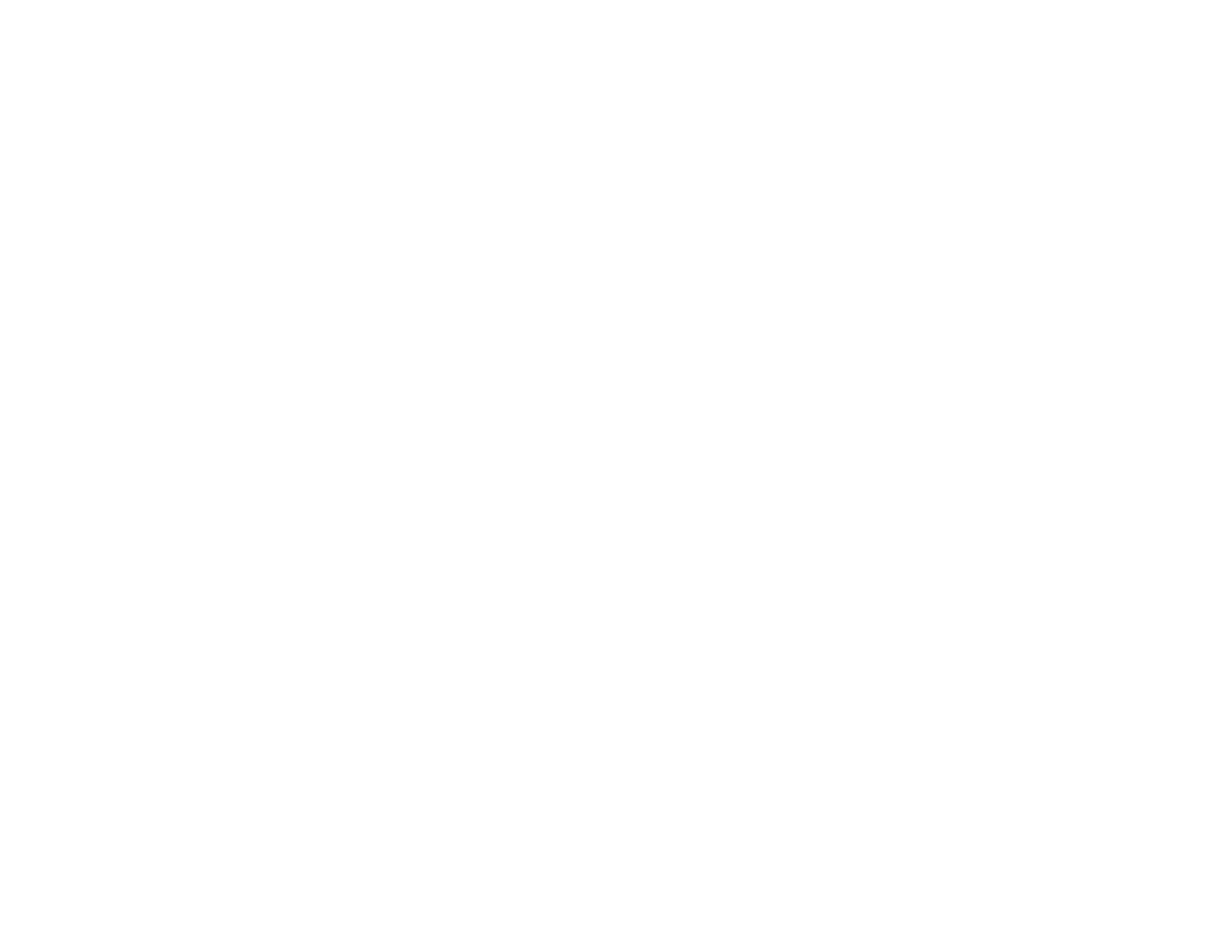
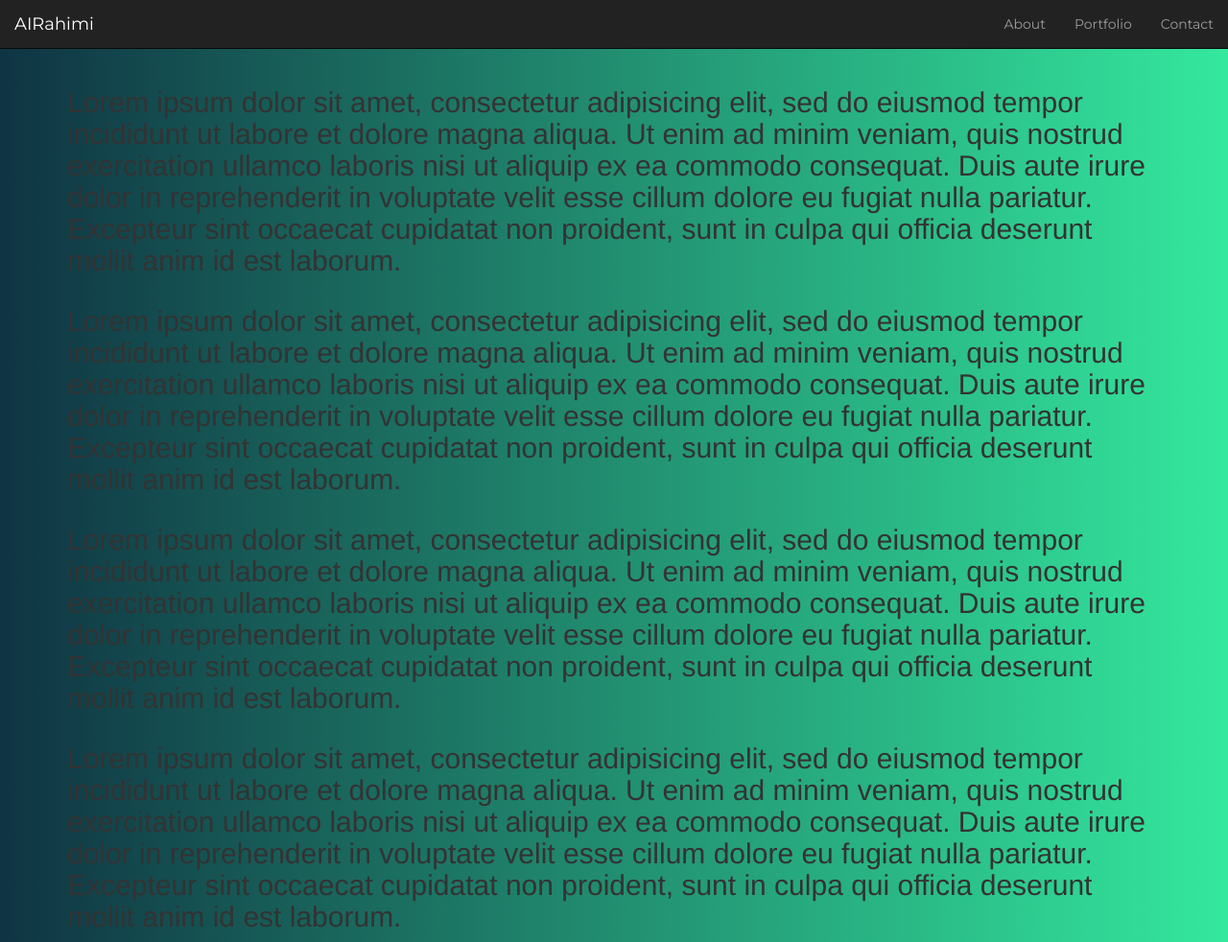
Before and after one commit to AIRahimi/portfolio_page, a plain HTML site: page index.html in a window 1280 px wide. Shown: the whole page at 96% size. Before the commit the page ends 800 px from the top, so only its background shows below. Drawn offline with nearby package versions, Linux system fonts and the light colour scheme.

Commit message:
Added font family, placeholder text and navbars

```diff
--- a/index.html
+++ b/index.html
@@ -10,14 +10,69 @@
 	<!-- Page Title -->
 	<title>Portfolio page</title>
 
-	<!-- Bootstrap CSS -->
+	<!-- Bootstrap CSS 3.3.7 -->
 	<link href="https://maxcdn.bootstrapcdn.com/bootstrap/3.3.7/css/bootstrap.min.css" rel="stylesheet" integrity="sha384-BVYiiSIFeK1dGmJRAkycuHAHRg32OmUcww7on3RYdg4Va+PmSTsz/K68vbdEjh4u" crossorigin="anonymous">
+	<!-- Font Awesome 4.7.0 -->
+	<link href="https://maxcdn.bootstrapcdn.com/font-awesome/4.7.0/css/font-awesome.min.css" rel="stylesheet" integrity="sha384-wvfXpqpZZVQGK6TAh5PVlGOfQNHSoD2xbE+QkPxCAFlNEevoEH3Sl0sibVcOQVnN" crossorigin="anonymous">
+	<!-- Montserrat Font -->
+	<link href="https://fonts.googleapis.com/css?family=Montserrat:400,600" rel="stylesheet">
 	<!-- My CSS -->
 	<link rel="stylesheet" href="style.css">
 
 
 </head>
-<body>
+<body data-spy="scroll" data-target="#scrollspy-js">
+
+	<!-- Navbar top -->
+	<header>
+		<nav class="navbar navbar-inverse navbar-fixed-top">
+			<div class="container-fluid">
+			<a class="navbar-brand navbar-link montserrat" href="#">AIRahimi</a>
+			<ul class="nav navbar-nav navbar-right">
+				<li class="montserrat"><a href="#about">About</a></li>
+				<li class="montserrat"><a href="#portfolio">Portfolio</a></li>
+				<li class="montserrat"><a href="#contact">Contact</a></li>
+			</ul>
+			</div>
+		</nav>
+	</header>
+
+
+	<div class="container" id="about">
+		<h2>Lorem ipsum dolor sit amet, consectetur adipisicing elit, sed do eiusmod
+		tempor incididunt ut labore et dolore magna aliqua. Ut enim ad minim veniam,
+		quis nostrud exercitation ullamco laboris nisi ut aliquip ex ea commodo
+		consequat. Duis aute irure dolor in reprehenderit in voluptate velit esse
+		cillum dolore eu fugiat nulla pariatur. Excepteur sint occaecat cupidatat non
+		proident, sunt in culpa qui officia deserunt mollit anim id est laborum.</h2>
+	</div>
+
+	<div class="container" id="portfolio">
+		<h2>Lorem ipsum dolor sit amet, consectetur adipisicing elit, sed do eiusmod
+		tempor incididunt ut labore et dolore magna aliqua. Ut enim ad minim veniam,
+		quis nostrud exercitation ullamco laboris nisi ut aliquip ex ea commodo
+		consequat. Duis aute irure dolor in reprehenderit in voluptate velit esse
+		cillum dolore eu fugiat nulla pariatur. Excepteur sint occaecat cupidatat non
+		proident, sunt in culpa qui officia deserunt mollit anim id est laborum.</h2>
+	</div>
+
+	<div class="container" id="contact">
+		<h2>Lorem ipsum dolor sit amet, consectetur adipisicing elit, sed do eiusmod
+		tempor incididunt ut labore et dolore magna aliqua. Ut enim ad minim veniam,
+		quis nostrud exercitation ullamco laboris nisi ut aliquip ex ea commodo
+		consequat. Duis aute irure dolor in reprehenderit in voluptate velit esse
+		cillum dolore eu fugiat nulla pariatur. Excepteur sint occaecat cupidatat non
+		proident, sunt in culpa qui officia deserunt mollit anim id est laborum.</h2>
+	</div>
+
+	<div class="container" id="#about">
+		<h2>Lorem ipsum dolor sit amet, consectetur adipisicing elit, sed do eiusmod
+		tempor incididunt ut labore et dolore magna aliqua. Ut enim ad minim veniam,
+		quis nostrud exercitation ullamco laboris nisi ut aliquip ex ea commodo
+		consequat. Duis aute irure dolor in reprehenderit in voluptate velit esse
+		cillum dolore eu fugiat nulla pariatur. Excepteur sint occaecat cupidatat non
+		proident, sunt in culpa qui officia deserunt mollit anim id est laborum.</h2>
+	</div>
 
 	<!-- JQuery, required foor bootstrap JS -->
 	<script src="https://ajax.googleapis.com/ajax/libs/jquery/1.12.4/jquery.min.js"></script>
--- a/style.css
+++ b/style.css
@@ -0,0 +1,12 @@
+body {
+	/*Required for fixed top navbar */
+	padding-top: 70px;
+	/*UIGradient*/
+	background: #34e89e; /* fallback for old browsers */
+	background: -webkit-linear-gradient(to left, #34e89e , #0f3443); /* Chrome 10-25, Safari 5.1-6 */
+	background: linear-gradient(to left, #34e89e , #0f3443); /* W3C, IE 10+/ Edge, Firefox 16+, Chrome 26+, Opera 12+, Safari 7+ */
+}
+
+.montserrat {
+	font-family: 'Montserrat', sans-serif;
+}
```
